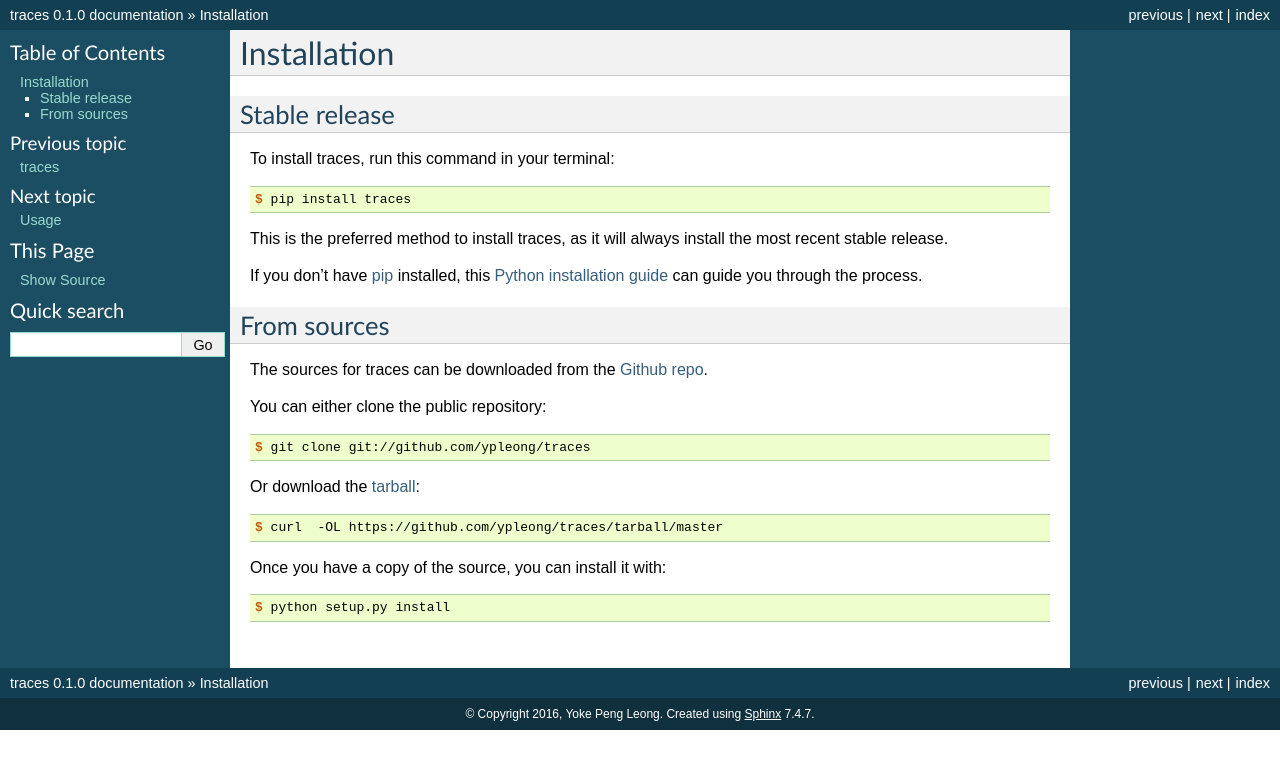
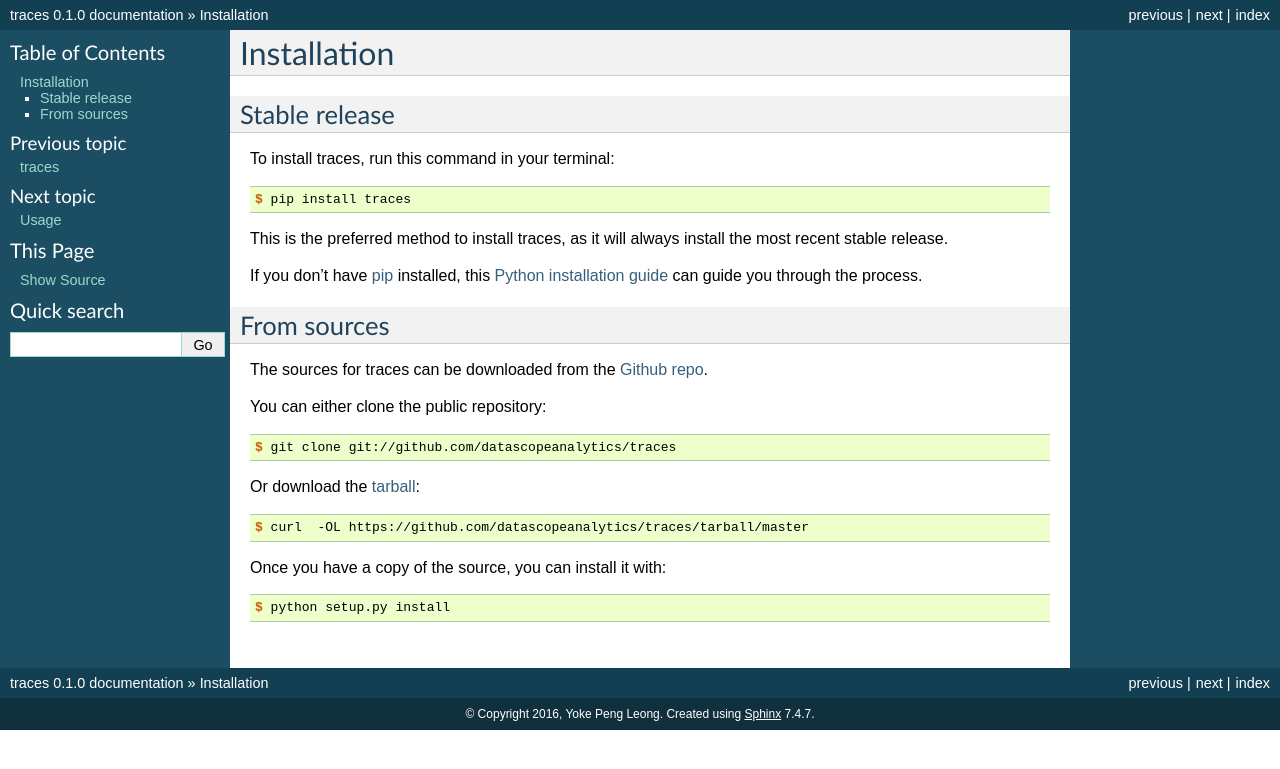
Before and after one commit to stringertheory/traces, a Sphinx documentation site: the page built from docs/installation.rst, in a window 1280 px wide. Shown: the top 769 px of the page. Built offline with Sphinx 7.4.7, drawn with Linux system fonts in a browser that asks for light colours; pages that are not in the unit, such as notebooks, are missing from menus.

Commit message:
update installation link

```diff
--- a/docs/installation.rst
+++ b/docs/installation.rst
@@ -32,13 +32,13 @@
 
 .. code-block:: console
 
-    $ git clone git://github.com/ypleong/traces
+    $ git clone git://github.com/datascopeanalytics/traces
 
 Or download the `tarball`_:
 
 .. code-block:: console
 
-    $ curl  -OL https://github.com/ypleong/traces/tarball/master
+    $ curl  -OL https://github.com/datascopeanalytics/traces/tarball/master
 
 Once you have a copy of the source, you can install it with:
 
@@ -47,5 +47,5 @@
     $ python setup.py install
 
 
-.. _Github repo: https://github.com/ypleong/traces
-.. _tarball: https://github.com/ypleong/traces/tarball/master
+.. _Github repo: https://github.com/datascopeanalytics/traces
+.. _tarball: https://github.com/datascopeanalytics/traces/tarball/master
```
